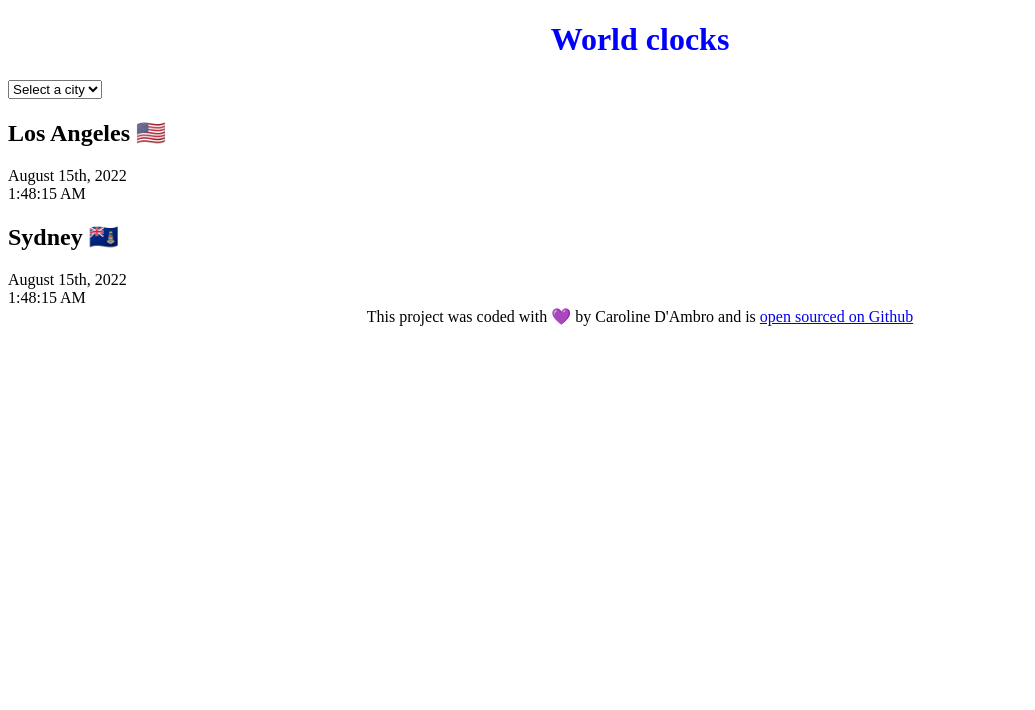
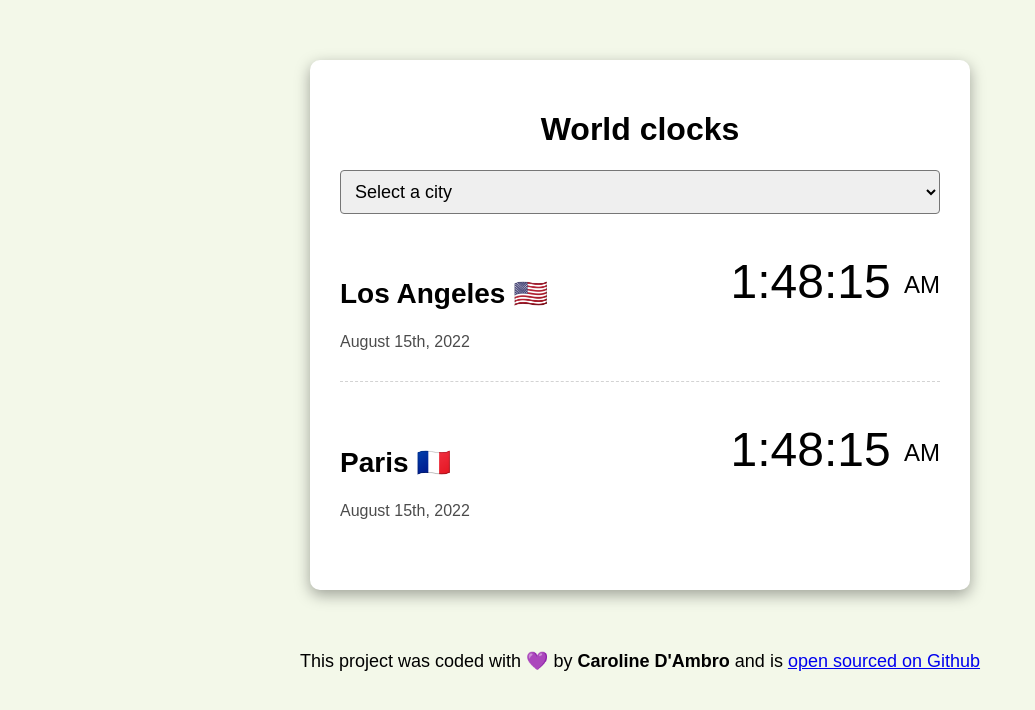
Before and after one commit to carolinedam/world-clocks, a plain HTML site: page index.html in a window 1280 px wide. Shown: the whole page, without its empty margins (0-1035 px from the left). Drawn offline with Linux system fonts and the light colour scheme.

Commit message:
Added CSS

```diff
--- a/index.html
+++ b/index.html
@@ -17,18 +17,23 @@
         <option value="">Auckland</option>
       </select>
       <div class="city">
-        <h2>Los Angeles 🇺🇸</h2>
-        <div class="date">August 15th, 2022</div>
-        <div class="time">1:48:15 AM</div>
+        <div>
+          <h2>Los Angeles 🇺🇸</h2>
+          <div class="date">August 15th, 2022</div>
+        </div>
+        <div class="time">1:48:15 <small>AM</small></div>
       </div>
+
       <div class="city">
-        <h2>Sydney 🇰🇾</h2>
-        <div class="date">August 15th, 2022</div>
-        <div class="time">1:48:15 AM</div>
+        <div>
+          <h2>Paris 🇫🇷</h2>
+          <div class="date">August 15th, 2022</div>
+        </div>
+        <div class="time">1:48:15 <small>AM</small></div>
       </div>
     </div>
     <footer>
-      This project was coded with 💜 by Caroline D'Ambro and is
+      This project was coded with 💜 by <strong>Caroline D'Ambro</strong> and is
       <a href="https://github.com/carolinedam/world-clocks" target="_blank"
         >open sourced on Github</a
       >
--- a/styles/style.css
+++ b/styles/style.css
@@ -1,8 +1,60 @@
+body {
+  background: rgb(243, 248, 233);
+  font-family: sans-serif;
+}
+
 h1 {
   text-align: center;
-  color: blue;
+}
+
+h2 {
+  font-size: 28px;
 }
 
 footer {
   text-align: center;
+  font-size: 18px;
 }
+
+select {
+  display: block;
+  border-radius: 4px;
+  font-size: 18px;
+  padding: 10px;
+  width: 100%;
+}
+.container {
+  background: white;
+  box-shadow: rgba(0, 0, 0, 0.35) 0px 5px 15px;
+  border-radius: 10px;
+  max-width: 600px;
+  margin: 60px auto;
+  padding: 30px;
+}
+
+.city {
+  display: flex;
+  border-bottom: 1px dashed lightgray;
+  justify-content: space-between;
+  padding: 30px 0;
+  margin: 10px 0;
+}
+
+.city:last-child {
+  border: none;
+}
+
+.time {
+  font-size: 48px;
+  vertical-align: middle;
+}
+
+.time small {
+  font-size: 24px;
+  vertical-align: middle;
+  line-height: 48px;
+}
+
+.date {
+  opacity: 0.7;
+}
```
